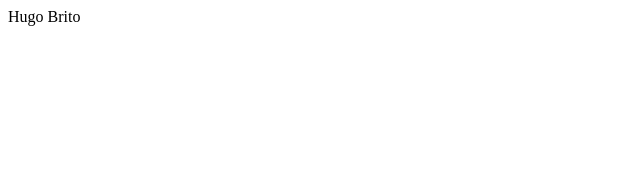
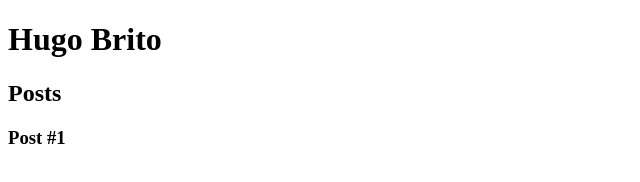
Before and after one commit to HgPBrito/DIO_B_TQI_Fullstack_Developer, a plain HTML site: page Modulo_II/001-introducao_criacao_websites_html_css/index.html in a window 1280 px wide. Shown: the whole page, without its empty margins (0-640 px from the left). Drawn offline with Linux system fonts and the light colour scheme.

Commit message:
semantica html

```diff
--- a/Modulo_II/001-introducao_criacao_websites_html_css/index.html
+++ b/Modulo_II/001-introducao_criacao_websites_html_css/index.html
@@ -5,6 +5,21 @@
         <title>Hugo Brito</title>
     </head>
     <body>
-        Hugo Brito
+        <header>
+            <h1>Hugo Brito</h1>
+        </header>
+        <section>
+            <header>
+                <h2>Posts</h2>
+            </header>
+            <article>
+                <header>
+                    <h3>Post #1</h3>
+                </header>
+            </article>
+        </section>
+        <footer>
+
+        </footer>
     </body>
 </html>
```
